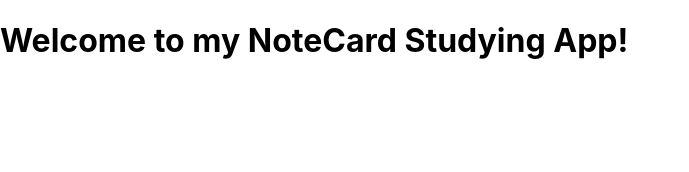
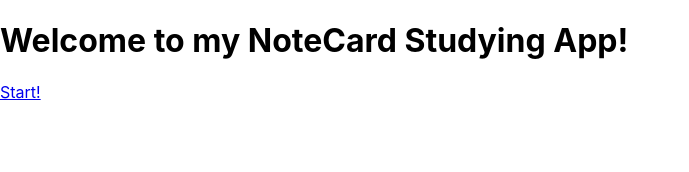
Before and after one commit to hmcdowell95/study_app, a React (Create React App) app: page / in a window 1280 px wide. Shown: the top 172 px of the page, without its empty margins (0-689 px from the left). Built offline with nearby package versions, Linux system fonts and the light colour scheme.

Commit message:
add link to subjectContainer

```diff
--- a/src/App.js
+++ b/src/App.js
@@ -1,6 +1,7 @@
 import React, {Component} from 'react';
 import SubjectContainer from './containers/subject-container';
 import {BrowserRouter as Router, Route} from 'react-router-dom';
+import {NavLink} from 'react-router-dom';
 
 class App extends Component {
   render() {
@@ -8,6 +9,7 @@ class App extends Component {
       <Router>
         <div>
           <Route exact path="/" render={() => <h1>Welcome to my NoteCard Studying App!</h1>} />
+          <Route exact path="/" render={() => <NavLink to="/subjects">Start!</NavLink>} />
           <Route path='/subjects' render={routerProps => <SubjectContainer {...routerProps} />} />
         </div>
       </Router>
```
